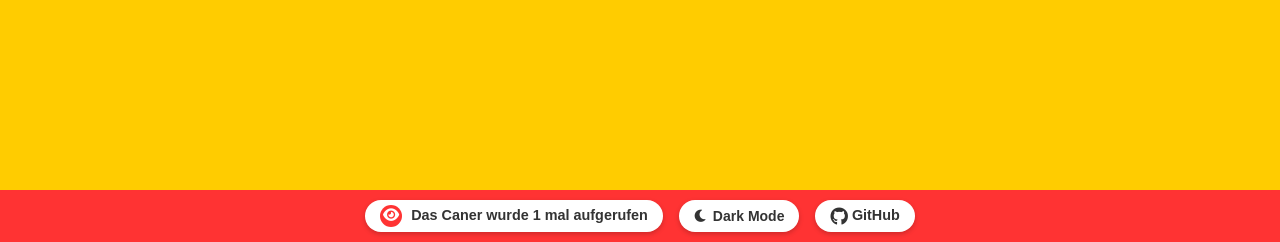
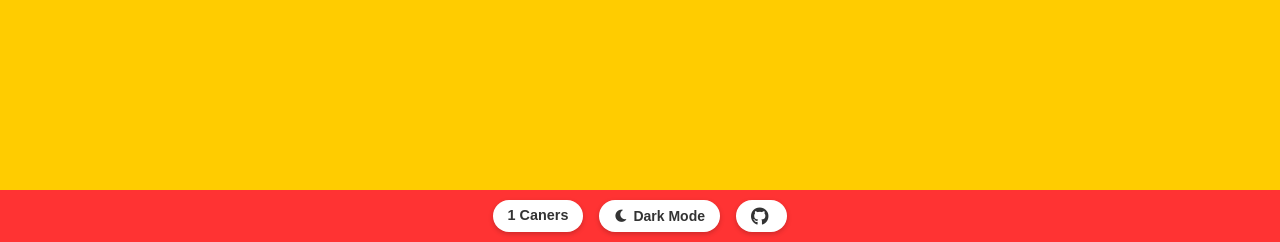
Before and after one commit to match-Misc/caner, a Flask app: page / in a window 1280 px wide. Shown: the part 602-844 px from the top of the page. Run offline with Flask 3, Linux system fonts and the light colour scheme; data comes from the database, SQL or seed files in the repository; some libraries are stand-ins or nearby versions.

Commit message:
minor blabla

```diff
--- a/templates/base.html
+++ b/templates/base.html
@@ -60,8 +60,7 @@ Das Caner, auch kurz Cnr, wurde im Zuge einer ausgiebigen Recherche und der drin
             <div class="d-flex justify-content-center align-items-center gap-3"> <!-- Added gap-3, removed margins below -->
                 <div class="page-view-counter"> <!-- Removed me-3 -->
                     <p class="mb-0">
-                        <span class="counter-icon"><i class="fas fa-eye"></i></span>
-                        <span class="counter-text">Das Caner wurde {{ page_views }} mal aufgerufen</span>
+                        <span class="counter-text">{{ page_views }} Caners</span>
                     </p>
                 </div>
                 <button id="darkModeToggle" class="btn btn-sm"> <!-- Removed wrapper -->
@@ -70,7 +69,7 @@ Das Caner, auch kurz Cnr, wurde im Zuge einer ausgiebigen Recherche und der drin
                 </button>
                 <!-- GitHub Link -->
                 <a href="https://github.com/match-cow/caner" target="_blank" rel="noopener noreferrer" class="github-link" title="View source on GitHub">
-                    <i class="fab fa-github fa-lg me-1"></i> <span class="d-none d-md-inline fw-bold">GitHub</span> <!-- fa-lg makes the icon slightly larger -->
+                    <i class="fab fa-github fa-lg me-1"></i> <!-- fa-lg makes the icon slightly larger -->
                 </a>
             </div>
         </div>
```
